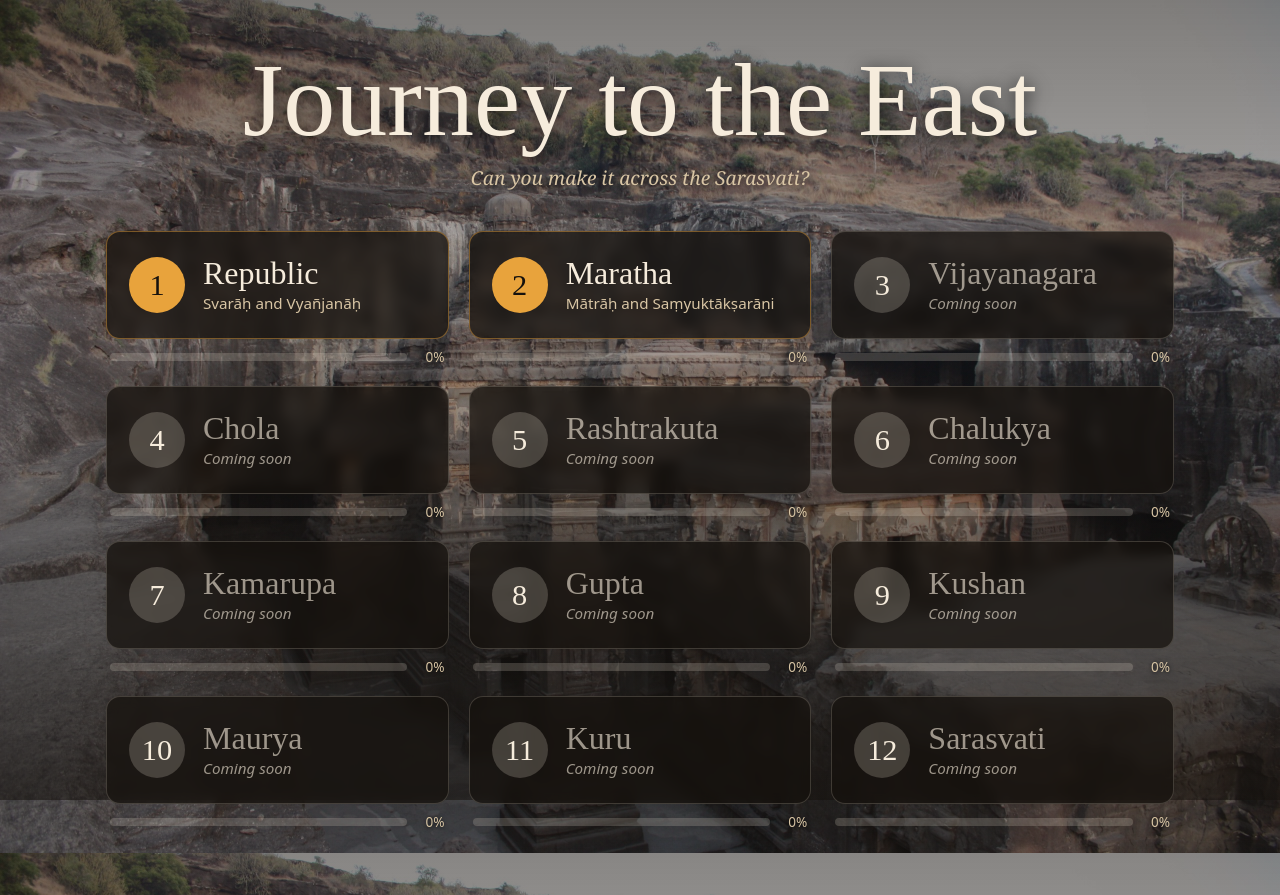
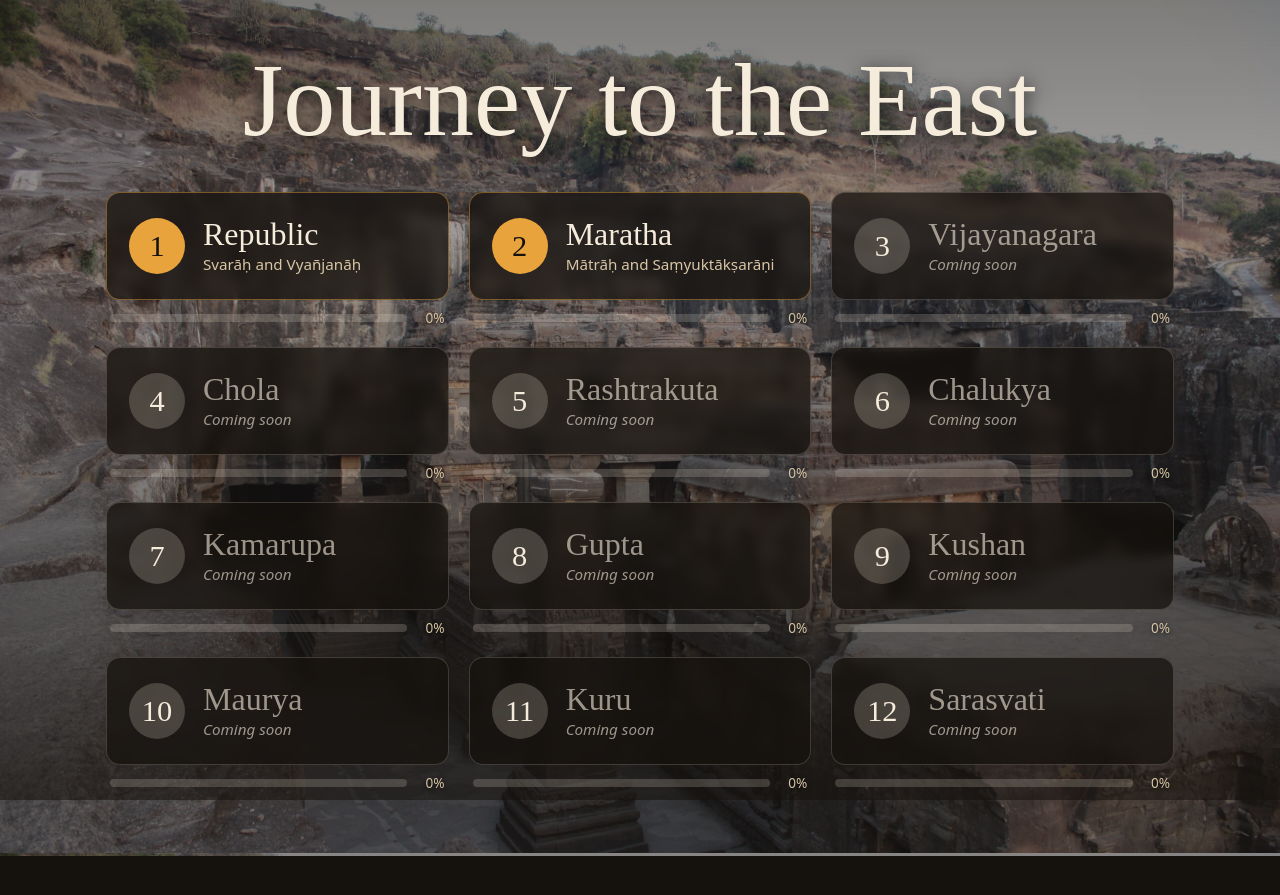
Before and after one commit to sara-k03/journey-to-the-east, a React (Vite) app: page / in a window 1280 px wide. After the commit the page ends 856 px from the top, so only its background shows below. Built offline with nearby package versions, Linux system fonts and the light colour scheme; a web font is replaced by a local one.

Commit message:
No tagline

```diff
--- a/index.html
+++ b/index.html
@@ -3,7 +3,7 @@
   <head>
     <meta charset="UTF-8" />
     <meta name="viewport" content="width=device-width, initial-scale=1.0" />
-    <meta name="description" content="Journey to the East: learn to read Sanskrit. Can you make it across the Sarasvati?" />
+    <meta name="description" content="Journey to the East" />
     <link rel="preconnect" href="https://fonts.googleapis.com" />
     <link rel="preconnect" href="https://fonts.gstatic.com" crossorigin />
     <link href="https://fonts.googleapis.com/css2?family=Noto+Serif+Devanagari:wght@500&display=swap" rel="stylesheet" />
--- a/src/pages/Home.jsx
+++ b/src/pages/Home.jsx
@@ -38,7 +38,6 @@ export default function Home() {
     <div className="page home">
       <header className="hero">
         <h1 className="title">Journey to the East</h1>
-        <p className="subtitle">Can you make it across the Sarasvati?</p>
       </header>
       <main>
         <ol className="levels">
```
